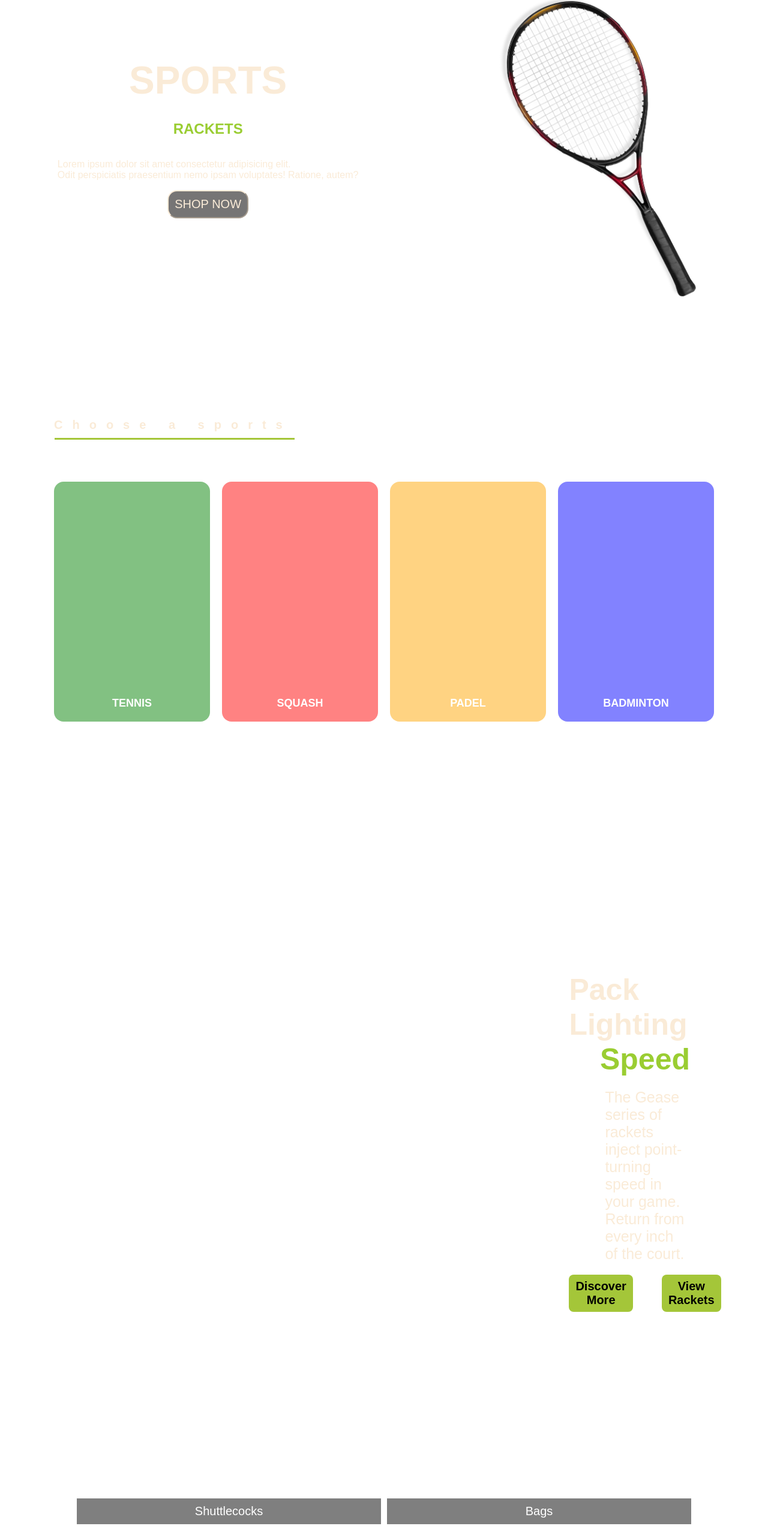
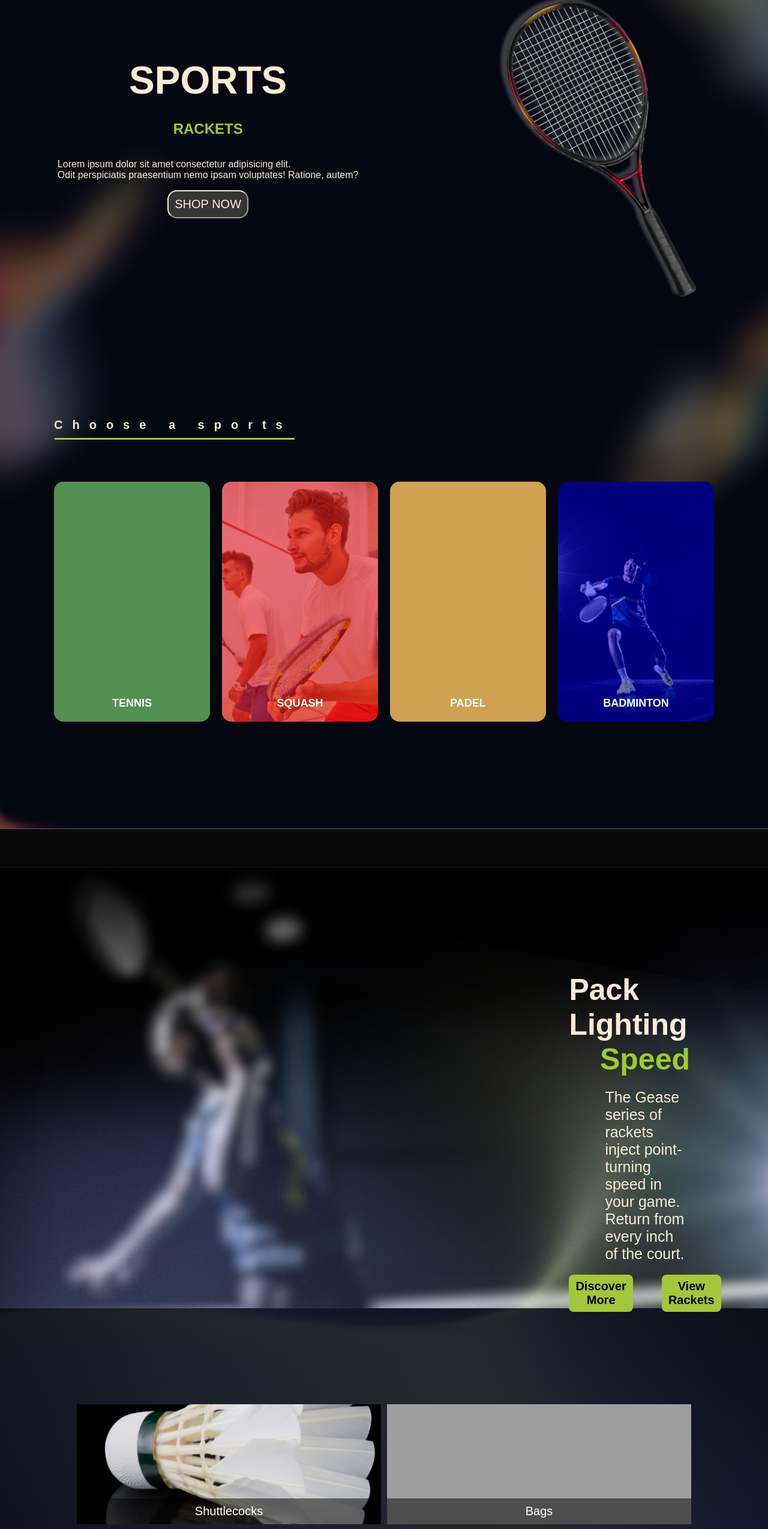
Before and after one commit to JustineClaro/WD---seatwork4, a plain HTML site: page pages/feature-1/index.html in a window 1280 px wide. Shown: the part 219-2768 px from the top of the page at 60% size. Drawn offline with Linux system fonts and the light colour scheme; the site is published under a folder, as on GitHub Pages, so addresses that start at the root find nothing.

Commit message:
feat(ui): landing page
The landing page consists of title, subtitle, and description about the content of the project.
Also a navigation button for the other pages which are the design 1 and 2 of the project.

feat(ui): design one

Feature-1 gallery consists of hero pages. Navigation button for home and next design. Also three sections of features that show unique design and layout.

feat(ui): design two

Feature-2 gallery consists of hero pages. Navigation button for home and next design. Also three sections of features that show unique design and layout

docs: update  in README

Updated the README file replace and input to TODO section.

```diff
--- a/pages/feature-1/assets/css/style.css
+++ b/pages/feature-1/assets/css/style.css
@@ -13,7 +13,7 @@
 
 .section-1{
     height: 100vh;
-    background: url(/pages/feature-1/assets/img/feature-bg-1.png);
+    background: url(../img/feature-bg-1.png);
     background-size: cover;
     background-repeat: no-repeat;
     background-position: center;
@@ -145,7 +145,7 @@
 /* section 2*/
 .section-2{
     height: 100vh;
-    background: url(/pages/feature-1/assets/img/feature--bg-2.png);
+    background: url(../img/feature--bg-2.png);
     background-size: cover;
     background-repeat: no-repeat;
     background-position: center;
@@ -209,23 +209,23 @@
 
 .sport.tennis {
     border-radius: 1rem;
-    background: url(/pages/feature-1/assets/img/s2-1.png) no-repeat center center/cover;
+    background: url(../img/s2-1.png) no-repeat center center/cover;
 
 }
 
 .sport.squash {
     border-radius: 1rem;
-    background: url(/pages/feature-1/assets/img/s2-2.png) no-repeat center center/cover;
+    background: url(../img/s2-2.png) no-repeat center center/cover;
 }
 
 .sport.padel {
     border-radius: 1rem;
-    background: url(/pages/feature-1/assets/img/s2-3.png) no-repeat center center/cover;
+    background: url(../img/s2-3.png) no-repeat center center/cover;
 }
 
 .sport.badminton {
     border-radius: 1rem;
-    background: url(/pages/feature-1/assets/img/s2-4.png) no-repeat center center/cover;
+    background: url(../img/s2-4.png) no-repeat center center/cover;
 }
 
 /* Overlay effect */
@@ -311,7 +311,7 @@
 /* section 3*/
 .section-3{
     height: 100vh;
-    background: url(/pages/feature-1/assets/img/feature-bg-5.png);
+    background: url(../img/feature-bg-5.png);
     background-size: cover;
     background-repeat: no-repeat;
     background-position: center;
@@ -397,7 +397,7 @@
 /* section 4*/
 .section-4{
     height: 100vh;
-    background: url(/pages/feature-1/assets/img/feature--bg-4.png);
+    background: url(../img/feature--bg-4.png);
     background-size: cover;
     background-repeat: no-repeat;
     background-position: center;
@@ -422,19 +422,19 @@
 }
 
 .shuttlecocks {
-    background-image: url(/pages/feature-1/assets/img/s4-1.png); /* Replace with the actual path to the image */
+    background-image: url(../img/s4-1.png); /* Replace with the actual path to the image */
 }
 
 .bags {
-    background-image: url(/pages/feature-1/assets/img/s4-2.png); /* Replace with the actual path to the image */
+    background-image: url(../img/s4-2.png); /* Replace with the actual path to the image */
 }
 
 .strings {
-    background-image: url(/pages/feature-1/assets/img/s4-3.png); /* Replace with the actual path to the image */
+    background-image: url(../img/s4-3.png); /* Replace with the actual path to the image */
 }
 
 .accessories {
-    background-image: url(/pages/feature-1/assets/img/s4-4.png); /* Replace with the actual path to the image */
+    background-image: url(../img/s4-4.png); /* Replace with the actual path to the image */
 }
 
 .overlay {
--- a/pages/feature-2/assets/css/style.css
+++ b/pages/feature-2/assets/css/style.css
@@ -10,7 +10,7 @@
 /* Section 1    */
 .section-1{
     height: 100vh;
-    background: url(/pages/feature-2/assets/img/f2-bg-s1.png);
+    background: url(../img/f2-bg-s1.png);
     background-size: cover;
     background-repeat: no-repeat;
     background-position: center;
@@ -93,7 +93,7 @@ span {
 /* Section 2     */
 .section-2{
     height: 100vh;
-    background: url(/pages/feature-1/assets/img/feature--bg-2.png);
+    background: url(../../../feature-1/assets/img/feature--bg-2.png);
     background-size: cover;
     background-repeat: no-repeat;
     background-position: center;
@@ -187,7 +187,7 @@ h1 {
 /* Section 3     */
 .section-3{
     height: 100vh;
-    background: url(/pages/feature-1/assets/img/feature--bg-3.png);
+    background: url(../../../feature-1/assets/img/feature--bg-3.png);
     background-size: cover;
     background-repeat: no-repeat;
     background-position: center;
@@ -286,7 +286,7 @@ h2 {
 /* Section 4     */
 .section-4{
     height: 110vh;
-    background: url(/pages/feature-1/assets/img/feature--bg-4.png);
+    background: url(../../../feature-1/assets/img/feature--bg-4.png);
     background-size: cover;
     background-repeat: no-repeat;
 background-position: top;
@@ -296,7 +296,7 @@ background-position: top;
 
 .content-s4{
     padding: 100px 150px;
-    background: url(/pages/feature-2/assets/img/f2-bg-s4.png);
+    background: url(../../assets/img/f2-bg-s4.png);
     background-size: cover;
     background-repeat: no-repeat;
     background-position: bottom;
```
Also changed, not shown: pages/feature-2/index.html (+6 -6 lines).
